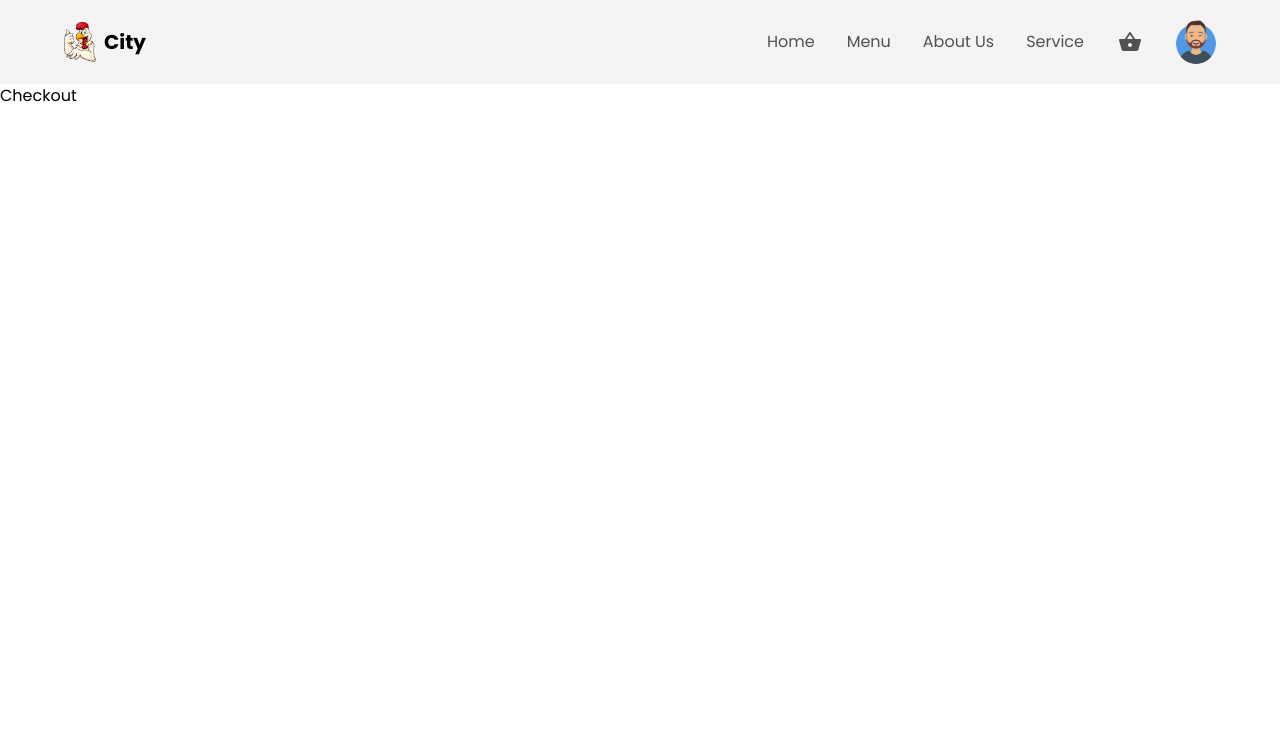
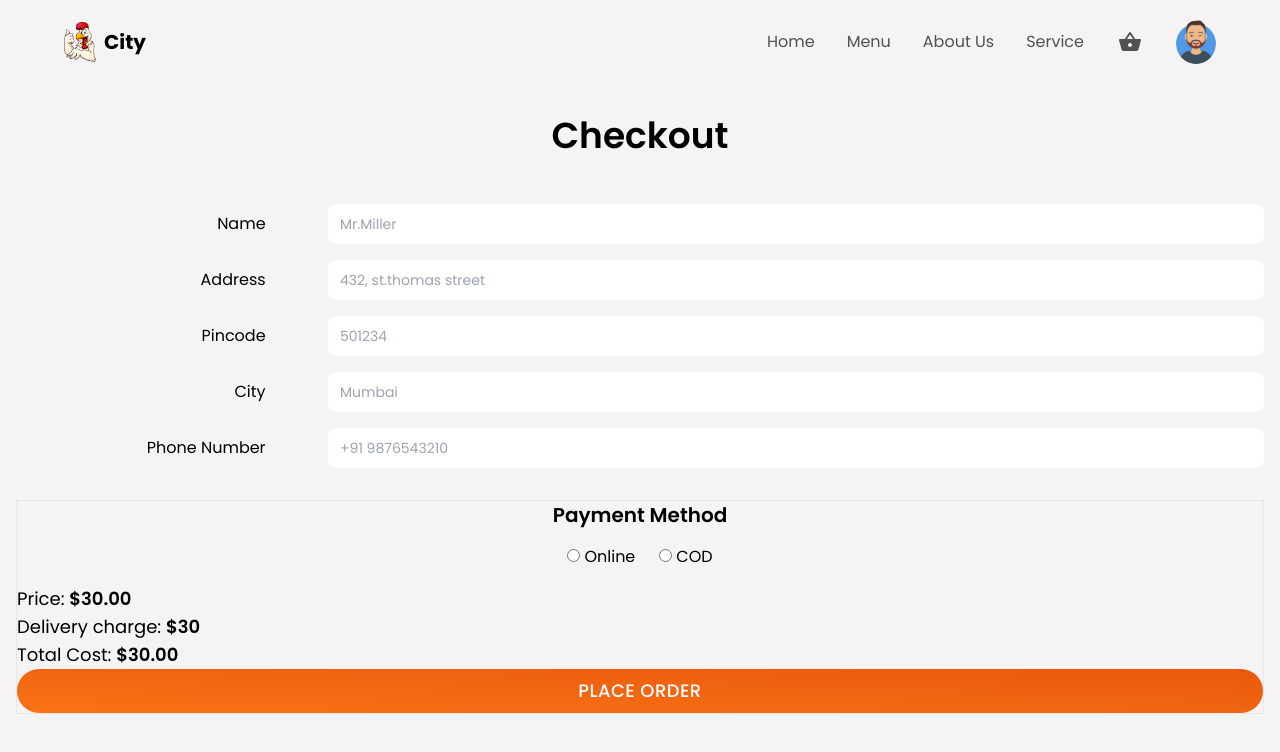
Before and after one commit to krish-98/city, a React (Create React App) app: page /checkout in a window 1280 px wide. Shown: the top 752 px of the page. Built offline with nearby package versions, Linux system fonts and the light colour scheme; no server answers; the database is empty.

Commit message:
designing checkout form

```diff
--- a/src/components/cart/CartUI.jsx
+++ b/src/components/cart/CartUI.jsx
@@ -16,8 +16,9 @@ import { Link } from "react-router-dom"
 
 const CartUI = () => {
   const dispatch = useDispatch()
-  const { cartItems, cartTotalAmount, cartTotalQuantity, toggleCart } =
-    useSelector((state) => state.cart)
+  const { cartItems, cartTotalAmount, cartTotalQuantity } = useSelector(
+    (state) => state.cart
+  )
 
   const reversed = [...cartItems].reverse()
 
@@ -113,7 +114,7 @@ const CartUI = () => {
               <Link
                 to="/checkout"
                 onClick={() => dispatch(showCart())}
-                className="uppercase bg-gradient-to-tr from-orange-500 to-orange-600 text-white text-center font-semibold md:text-lg py-2 rounded-3xl"
+                className="uppercase tracking-wide bg-gradient-to-tr from-orange-500 to-orange-600 text-white text-center font-medium md:text-lg py-2 rounded-3xl hover:bg-gradient-to-tr hover:from-orange-300 hover:to-orange-500 transition-all duration-500 ease-in-out"
               >
                 Proceed to Check Out
               </Link>
--- a/src/pages/Checkout.jsx
+++ b/src/pages/Checkout.jsx
@@ -1,7 +1,118 @@
 import React from "react"
+import { useSelector } from "react-redux"
 
 const Checkout = () => {
-  return <div>Checkout</div>
+  const { cartItems, cartTotalQuantity, cartTotalAmount } = useSelector(
+    (state) => state.cart
+  )
+
+  return (
+    <div className="h-screen flex flex-col items-center gap-8 pt-8 bg-primary">
+      <h3 className="text-4xl font-semibold">Checkout</h3>
+
+      <form className="w-full p-4">
+        <div className="flex flex-col gap-4 mb-8">
+          <div className="w-full flex justify-between items-center">
+            <label htmlFor="" className="w-[20%] text-right">
+              Name
+            </label>
+            <input
+              className="w-[75%] py-2 px-3  focus:outline-none placeholder:text-sm rounded-lg"
+              type="text"
+              placeholder="Mr.Miller"
+            />
+          </div>
+
+          <div className="w-full flex justify-between items-center">
+            <label htmlFor="" className="w-[20%] text-right">
+              Address
+            </label>
+            <input
+              className="w-[75%] py-2 px-3  focus:outline-none placeholder:text-sm rounded-lg"
+              type="text"
+              placeholder="432, st.thomas street"
+            />
+          </div>
+
+          <div className="w-full flex justify-between items-center">
+            <label htmlFor="" className="w-[20%] text-right">
+              Pincode
+            </label>
+            <input
+              className="w-[75%] py-2 px-3  focus:outline-none placeholder:text-sm rounded-lg"
+              type="number"
+              placeholder="501234"
+            />
+          </div>
+
+          <div className="w-full flex justify-between items-center">
+            <label htmlFor="" className="w-[20%] text-right">
+              City
+            </label>
+            <input
+              className="w-[75%] py-2 px-3  focus:outline-none placeholder:text-sm rounded-lg"
+              type="text"
+              placeholder="Mumbai"
+            />
+          </div>
+
+          <div className="w-full flex justify-between items-center">
+            <label htmlFor="" className="w-[20%] text-right">
+              Phone Number
+            </label>
+            <input
+              className="w-[75%] py-2 px-3  focus:outline-none placeholder:text-sm rounded-lg"
+              type="number"
+              placeholder="+91 9876543210"
+            />
+          </div>
+        </div>
+
+        <div className="flex flex-col items-center border">
+          <p className="text-xl font-semibold">Payment Method</p>
+
+          <div className="flex gap-6 my-4">
+            <label htmlFor="online">
+              <input type="radio" name="payment" value="online" id="online" />
+              <span className="ml-1">Online</span>
+            </label>
+
+            <label htmlFor="cod">
+              <input type="radio" name="payment" value="cod" id="cod" />
+              <span className="ml-1">COD</span>
+            </label>
+          </div>
+
+          <div className="w-full">
+            <p className="text-lg">
+              Price:{" "}
+              <span className="font-semibold">
+                ${(cartTotalAmount + Number(30)).toFixed(2)}
+              </span>
+            </p>
+
+            <p className="text-lg">
+              Delivery charge: <span className="font-semibold">$30</span>
+            </p>
+
+            <p className="text-lg">
+              Total Cost:{" "}
+              <span className="font-semibold">
+                ${(cartTotalAmount + Number(30)).toFixed(2)}
+              </span>
+            </p>
+          </div>
+
+          <button
+            type="submit"
+            className="w-full uppercase tracking-wide bg-gradient-to-tr from-orange-500 to-orange-600 text-white text-center font-medium md:text-lg py-2 rounded-3xl hover:bg-gradient-to-tr hover:from-orange-300 hover:to-orange-500 transition-all duration-500 ease-in-out"
+          >
+            Place Order
+          </button>
+        </div>
+      </form>
+    </div>
+  )
 }
 
 export default Checkout
```
